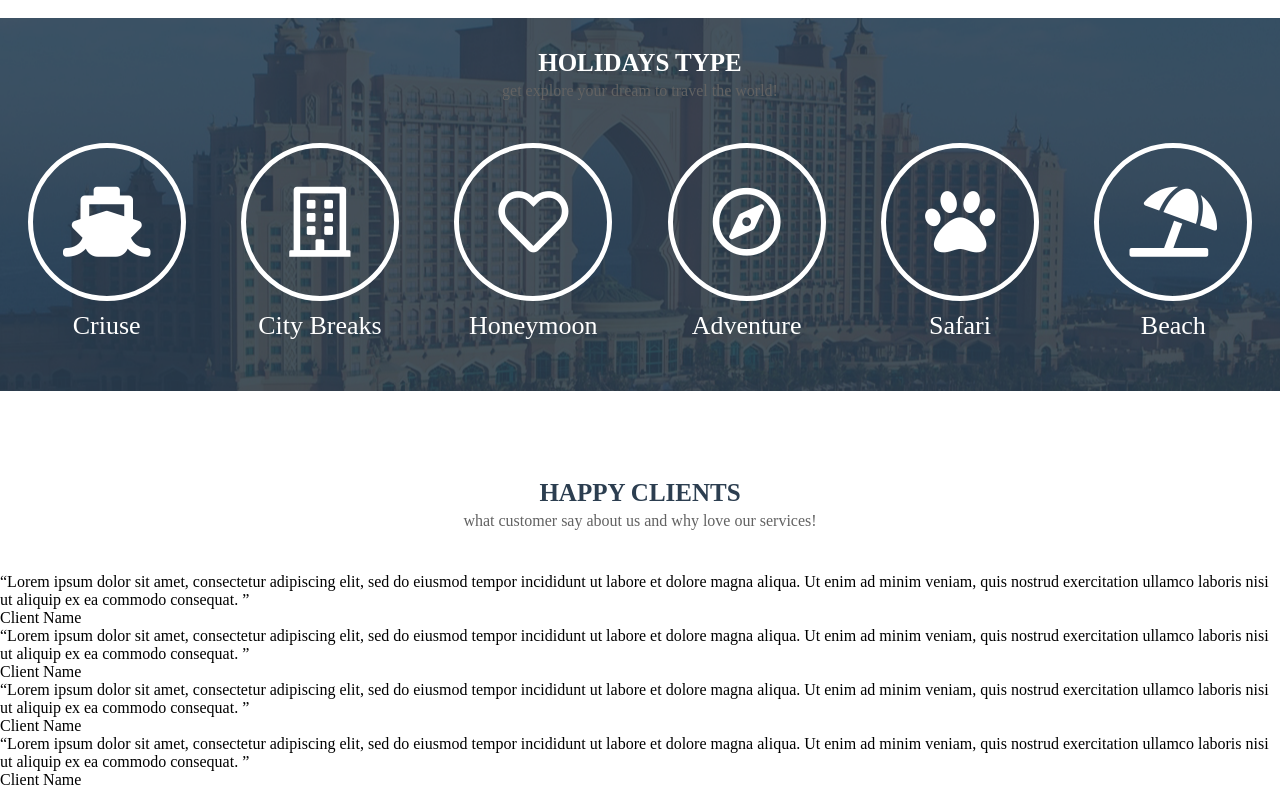
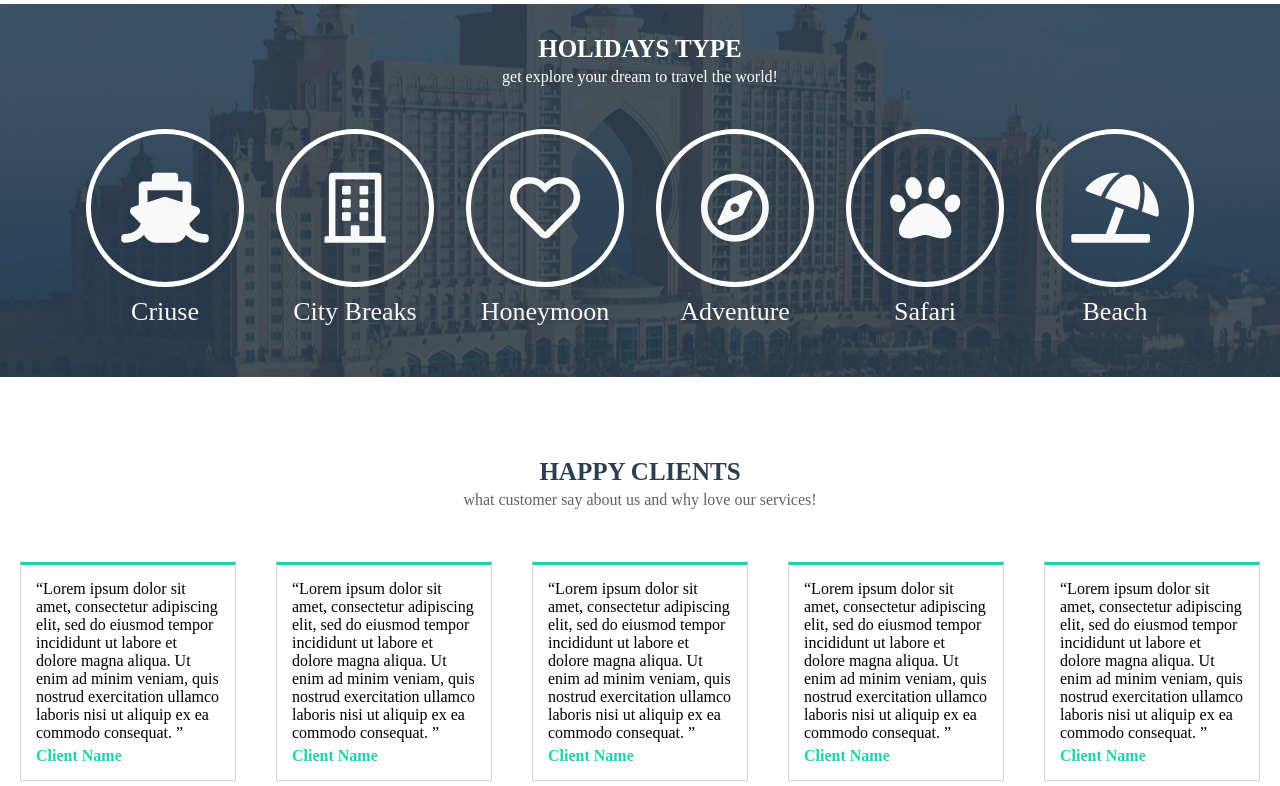
Before and after one commit to anpawdev/Travel_Project, a website: page index.html in a window 1280 px wide. Shown: the part 1320-2106 px from the top of the page. Drawn offline with Linux system fonts and the light colour scheme.

Commit message:
Add style for quotes section

```diff
--- a/index.html
+++ b/index.html
@@ -10,7 +10,7 @@
 </head>
 <body>
     <header class="header">
-        <div class="container">
+        <div class="container-fluid">
             <div class="register">
                 <div class="register-login">
                     <p class="customer-login"><i class="fas fa-user"></i>Customer Login</p>
@@ -25,7 +25,7 @@
                 </div>
             </div>
         </div>
-        <div class="container">
+        <div class="container-fluid">
             <nav class="navigation">
                 <div class="logo">V<span class="logo-letter">o</span>yage</div>
                 <div class="navigation-links">
@@ -51,7 +51,7 @@
             </div>
         </div>
         </div>
-        <div class="container">
+        <div class="container-fluid">
             <div class="search">
                 <p class="search-title">Find your <br>holidays</p>
                 <form class="search-input">
@@ -104,7 +104,7 @@
     <section class="holiday-type">
         <div class="container">
             <h3 class="section-title holiday-title">Holidays type</h3>
-            <p class="section-subtitle">get explore your dream to travel the world!</p>
+            <p class="section-subtitle holiday-subtitle">get explore your dream to travel the world!</p>
             <div class="holiday-type-items">
                 <a href="#"><i class="fas fa-ship"></i>Criuse</a>
                 <a href="#"><i class="far fa-building"></i>City Breaks</a>
@@ -116,7 +116,7 @@
         </div>
     </section>
     <section class="quotes">
-        <div class="container">
+        <div class="container-fluid">
             <h3 class="section-title">Happy clients</h3>
             <p class="section-subtitle">what customer say about us and why love our services!</p>
             <div class="quotes-wrapper">
--- a/sass/_variables.scss
+++ b/sass/_variables.scss
@@ -1,7 +1,8 @@
 $color-main: #ffffff;
 $color-background: #2c3e50;
-$color-text: #ffffff;
+$color-text: #f9f9fa;
 $color-button: #1dd2af;
 $color-heading: #1dd2af;
+$color-border: #d1d3d5;
 $font-family: 'Roboto';
 $font-size: 15px;
--- a/sass/style.scss
+++ b/sass/style.scss
@@ -7,6 +7,12 @@
 }
 
 .container {
+    max-width: 1140px;
+    margin: 0 auto;
+    width: 100%;
+}
+
+.container-fluid {
     margin: 0 auto;
     width: 100%;
 }
@@ -17,7 +23,7 @@ h3 {
     color: $color-background;
     text-align: center;
     line-height: 30px;
-    margin-top: 87px;
+    margin-top: 80px;
 }
 
 h4 {
@@ -248,9 +254,14 @@ input {
         padding-top: 30px;
     }
 
+    .holiday-subtitle {
+        color: $color-main;
+    }
+
     &-items {
         display: flex;
         justify-content: space-around;
+        flex-wrap: wrap;
 
         a {
             color: $color-text;
@@ -279,3 +290,34 @@ input {
         }
     }
 }
+
+.quotes-wrapper {
+
+    .quote {
+        display: flex;
+
+        blockquote {
+            border: 1px solid $color-border;
+            border-top: 3px solid $color-heading;
+            padding: 15px;
+            margin: 10px 20px;
+
+            footer {
+                color: $color-heading;
+                font-weight: 700;
+                margin-top: 5px;
+                background-color: transparent;
+            }
+        }
+    }
+}
+
+footer {
+    background-color: $color-background;
+    margin-top: 80px;
+
+    .contact {
+        display: flex;
+        justify-content: center;
+    }
+}
```
Also changed, not shown: css/style.css, css/style.prefixed.css.
